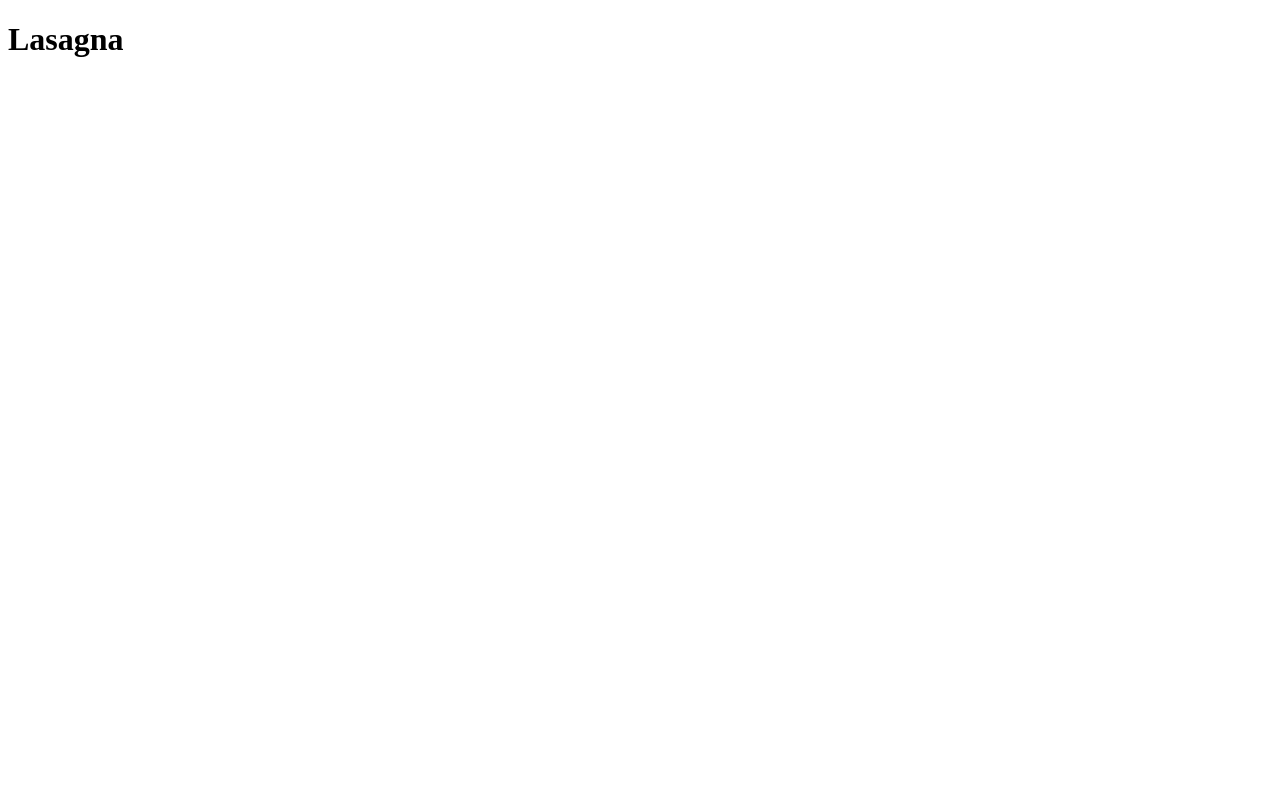
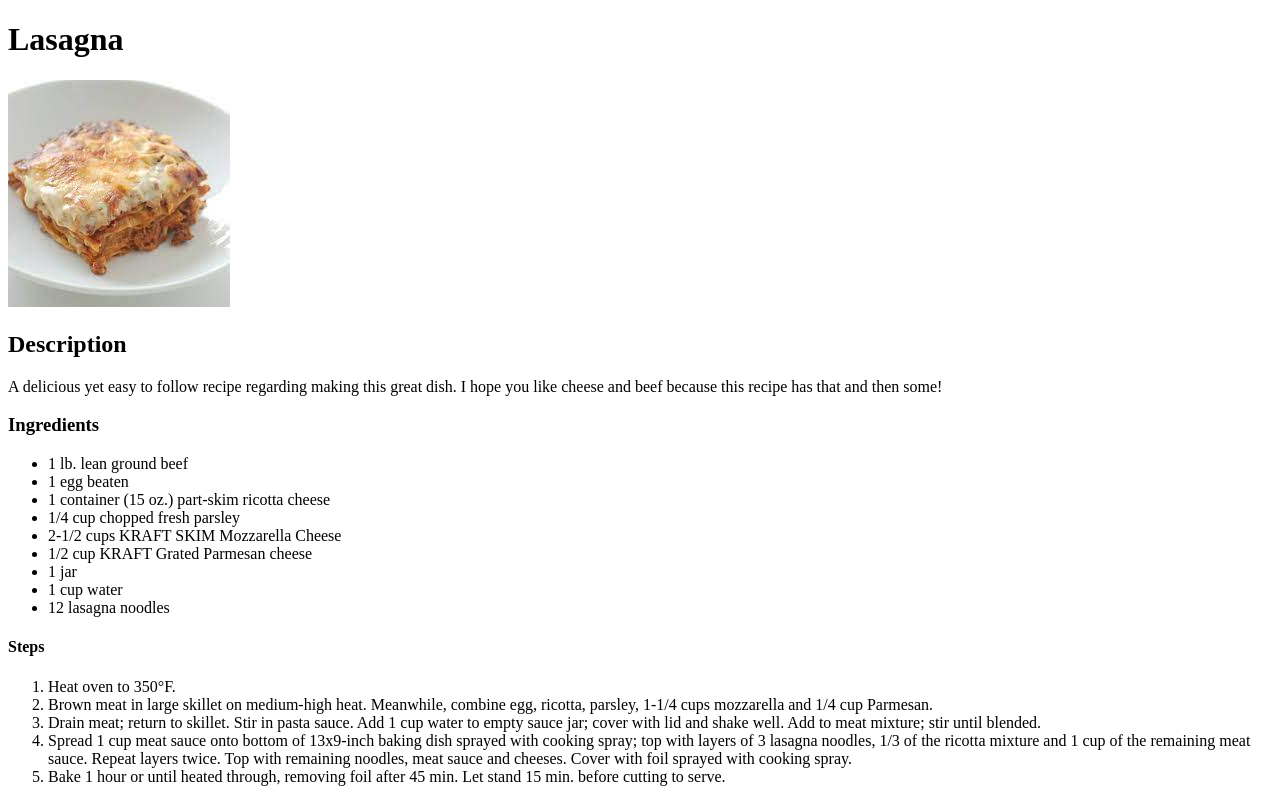
Before and after one commit to Extranjero13/odin-recipes, a plain HTML site: page recipes/lasagna.html in a window 1280 px wide. Drawn offline with Linux system fonts and the light colour scheme.

Commit message:
Next iteration

```diff
--- a/recipes/lasagna.html
+++ b/recipes/lasagna.html
@@ -11,11 +11,32 @@
 
     <body>
         <h1>Lasagna</h1>
+        <img src="../recipes/lasagna.jpeg">
+        <h2><strong>Description</strong></h2>
+            <p>A delicious yet easy to follow recipe regarding making this great dish. I hope you like cheese and beef because this recipe has that and then some!</p>
+                <h3>Ingredients</h3>
+                    <ul>
+                        <li>1 lb. lean ground beef</li>
+                        <li> 1 egg beaten</li>
+                        <li>1 container (15 oz.) part-skim ricotta cheese</li>
+                        <li>1/4 cup chopped fresh parsley</1i>
+                        <li>2-1/2 cups KRAFT SKIM Mozzarella Cheese</li>
+                        <li>1/2 cup KRAFT Grated Parmesan cheese</li>
+                        <li>1 jar</li>
+                        <li> 1 cup water</li>
+                        <li> 12 lasagna noodles</li>
 
+                    </ul>
+                        <!-- Not my ingredients. Code is mine though -->
+                <h4> Steps</h4>
+                    <ol>
+                        <li>Heat oven to 350°F.</li>
+                        <li>Brown meat in large skillet on medium-high heat. Meanwhile, combine egg, ricotta, parsley, 1-1/4 cups mozzarella and 1/4 cup Parmesan.</li>
+                        <li>Drain meat; return to skillet. Stir in pasta sauce. Add 1 cup water to empty sauce jar; cover with lid and shake well. Add to meat mixture; stir until blended.</li>
+                        <li>Spread 1 cup meat sauce onto bottom of 13x9-inch baking dish sprayed with cooking spray; top with layers of 3 lasagna noodles, 1/3 of the ricotta mixture and 1 cup of the remaining meat sauce. Repeat layers twice. Top with remaining noodles, meat sauce and cheeses. Cover with foil sprayed with cooking spray.</li>
+                        <li>Bake 1 hour or until heated through, removing foil after 45 min. Let stand 15 min. before cutting to serve.</li>
 
-
-
-
+                    </ol>
 
 
 
```
Also changed, not shown: recipes/lasagna.jpeg (added), 1 other file.
